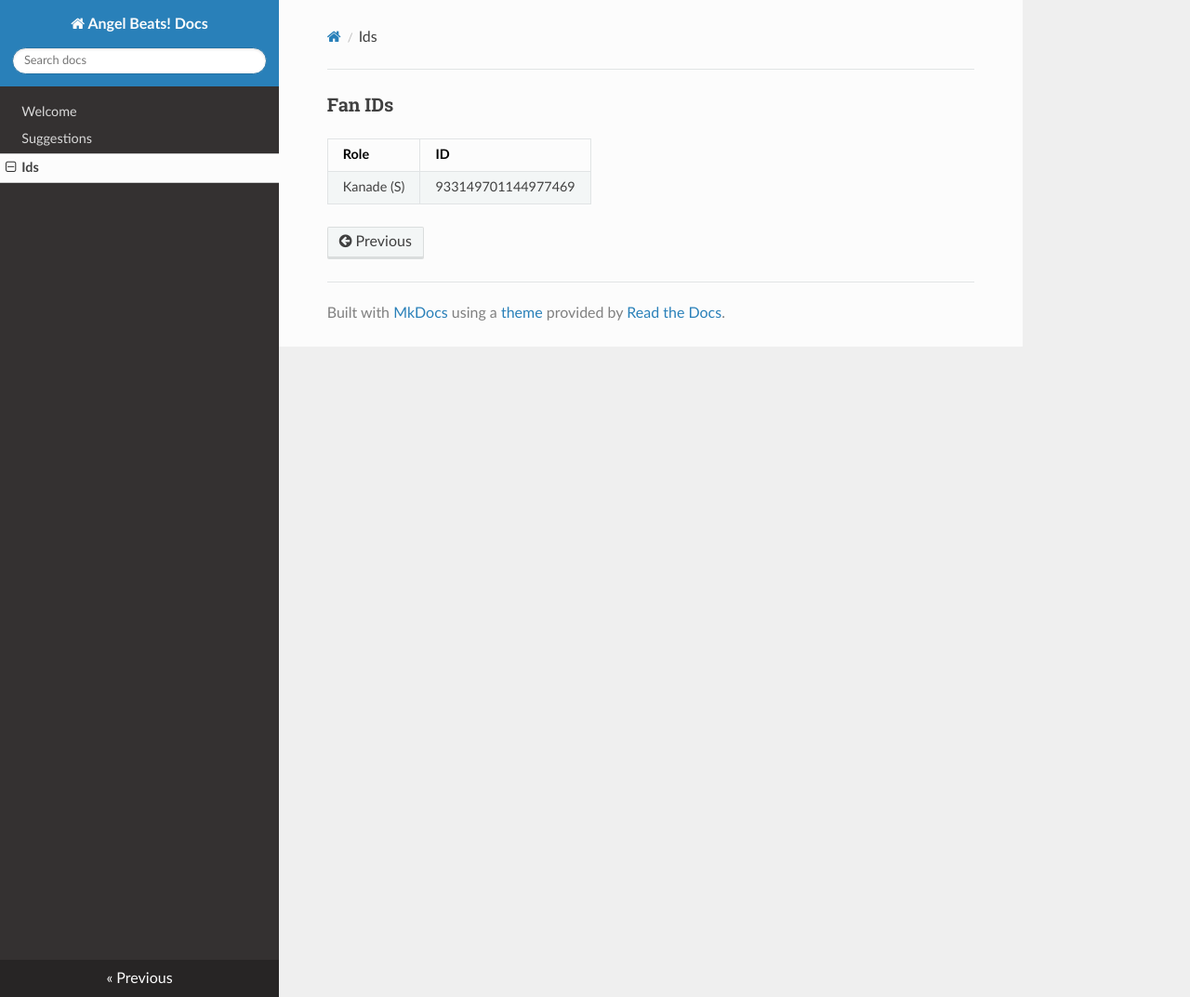
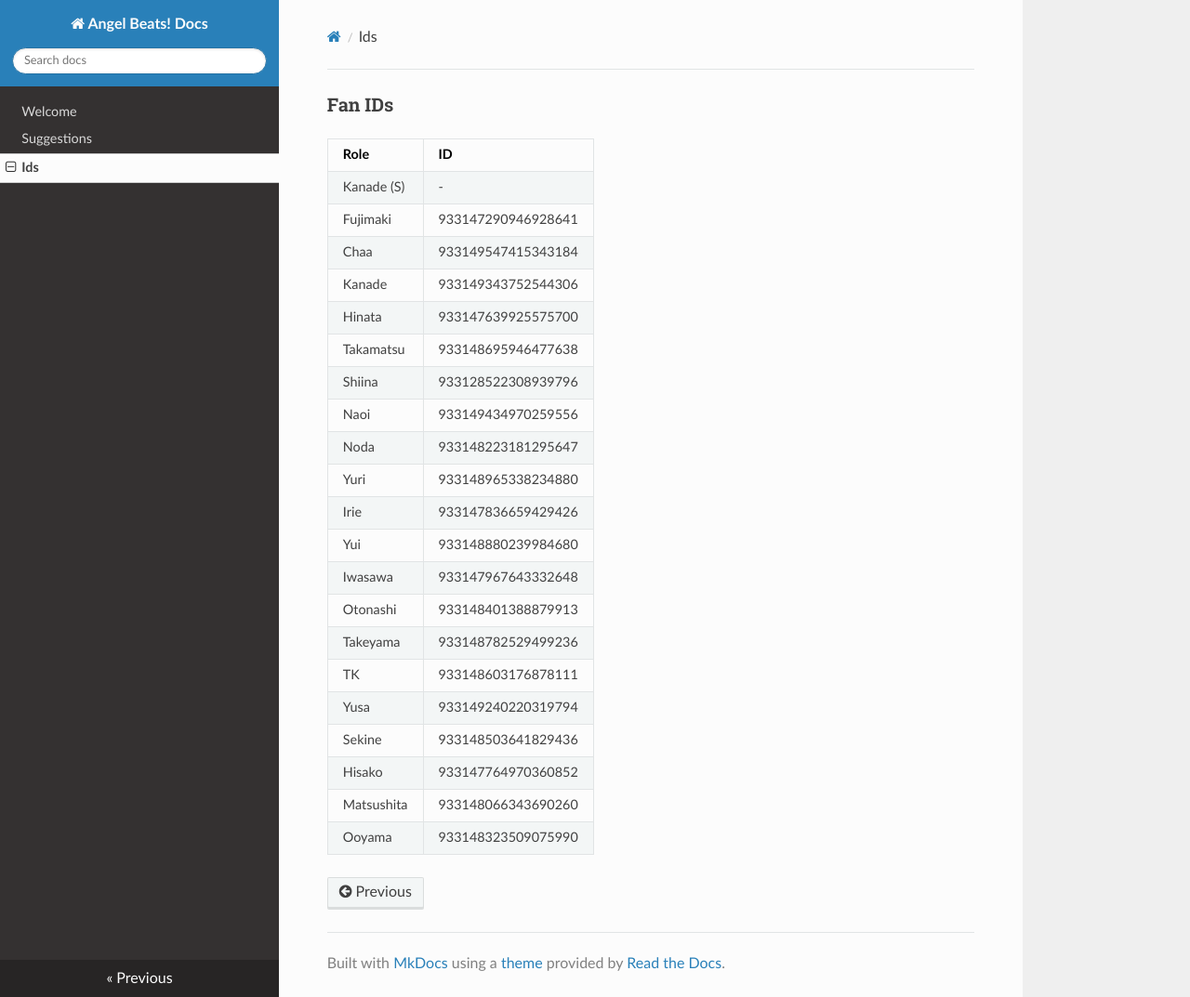
Before and after one commit to AngelBeats-DiscordServer/AngelDocs, an MkDocs documentation site: the page built from docs/ids-fan.md, in a window 1280 px wide and 1073 px high. Shown: the whole window at 93% size. Built offline with MkDocs 1.6.1, drawn with Linux system fonts in a browser that asks for light colours; nearby versions of some CDN libraries.

Commit message:
add all fan role ids

```diff
--- a/docs/ids-fan.md
+++ b/docs/ids-fan.md
@@ -2,4 +2,24 @@
 
 Role|ID
 :--|:--
-Kanade (S)|933149701144977469
+Kanade (S)  |-
+Fujimaki    |933147290946928641
+Chaa        |933149547415343184
+Kanade      |933149343752544306
+Hinata      |933147639925575700
+Takamatsu   |933148695946477638
+Shiina      |933128522308939796
+Naoi        |933149434970259556
+Noda        |933148223181295647
+Yuri        |933148965338234880
+Irie        |933147836659429426
+Yui         |933148880239984680
+Iwasawa     |933147967643332648
+Otonashi    |933148401388879913
+Takeyama    |933148782529499236
+TK          |933148603176878111
+Yusa        |933149240220319794
+Sekine      |933148503641829436
+Hisako      |933147764970360852
+Matsushita  |933148066343690260
+Ooyama      |933148323509075990
```
